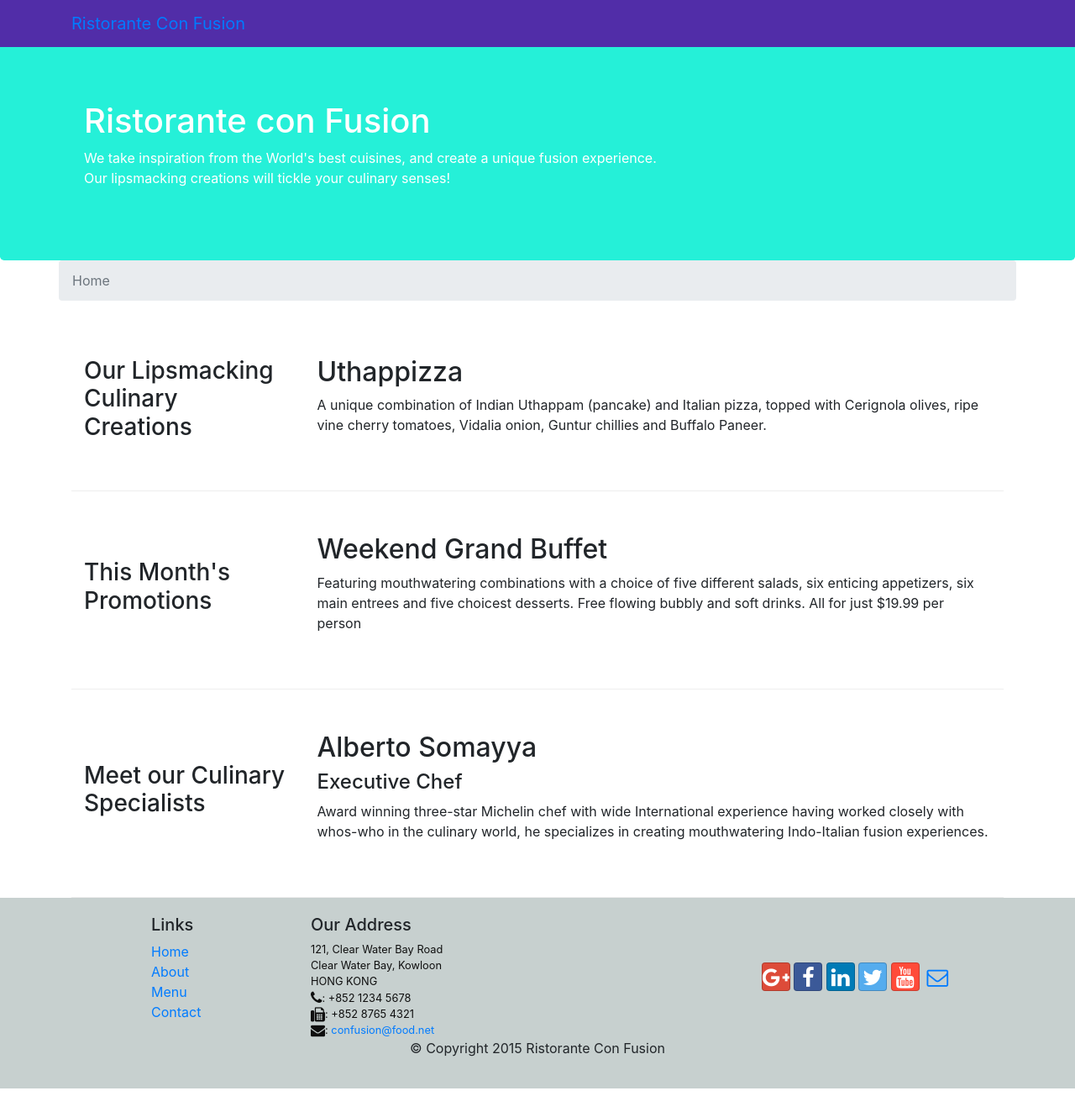
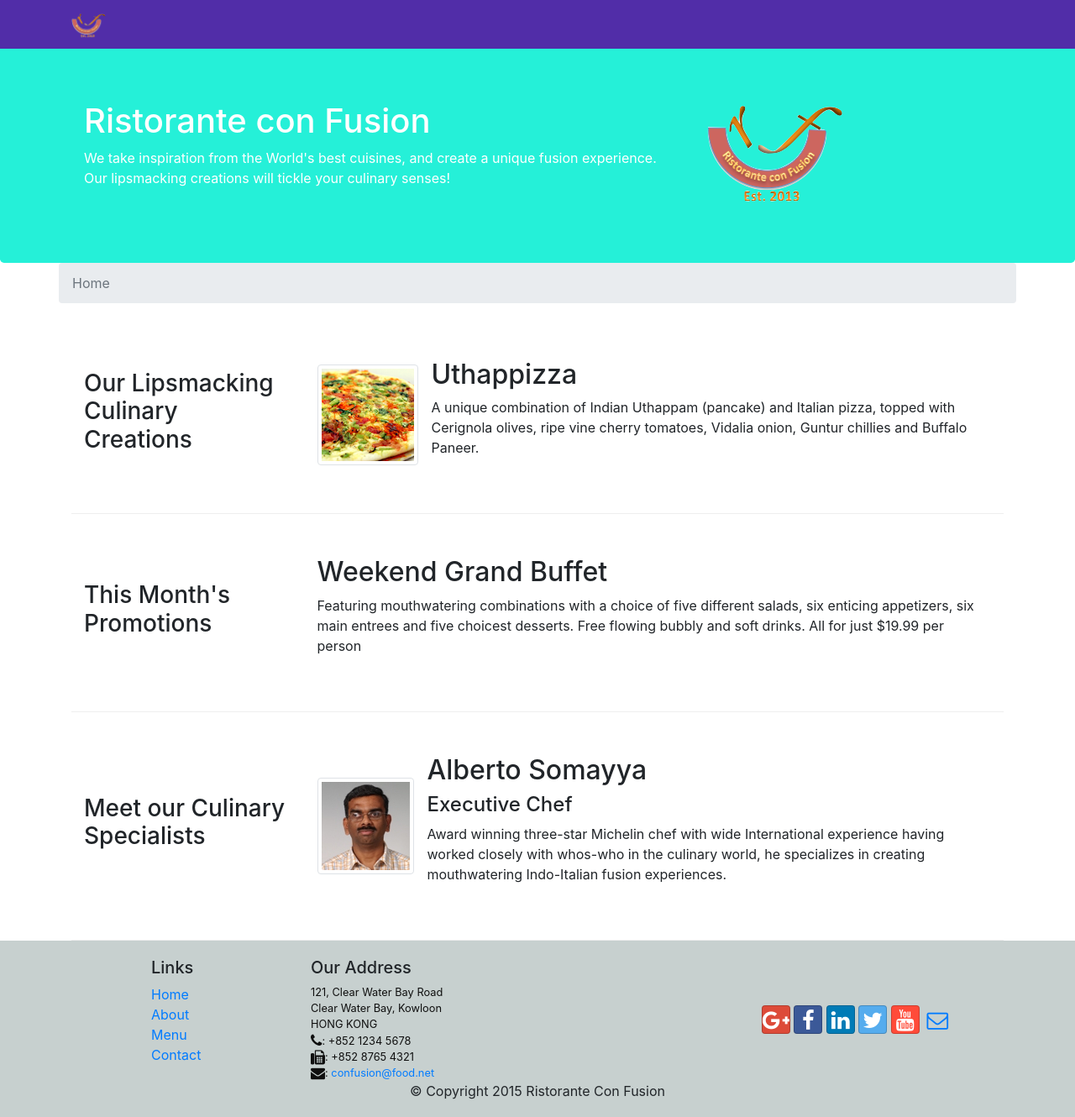
Before and after one commit to berlincho/Bootstrap4_practice, a website: page index.html in a window 1280 px wide. Shown: the whole page at 84% size. Before the commit the page ends 1296 px from the top, so only its background shows below. Drawn offline with nearby package versions, Linux system fonts and the light colour scheme.

Commit message:
Images and media

```diff
--- a/index.html
+++ b/index.html
@@ -18,7 +18,7 @@
 <body>
     <nav class="navbar navbar-inverse navbar-toggleable-sm fixed-top">
         <div class="container">
-            <a class="navbar-brand" href="#">Ristorante Con Fusion</a>
+            <a class="navbar-brand" href="#"><img src="img/logo.png" height="30" width="41"></img></a>
             <button class="navbar-toggler" type="button" data-toggle="collapse" data-target="#Navbar">
                 <span class="navbar-toggler-icon"></span>
             </button>
@@ -39,7 +39,8 @@
                     <h1>Ristorante con Fusion</h1>
                     <p>We take inspiration from the World's best cuisines, and create a unique fusion experience. Our lipsmacking creations will tickle your culinary senses!</p>
                 </div>
-                <div class="col col-sm">
+                <div class="col col-sm align-self-center">
+                    <img src="img/logo.png" class="img-fluid"></img>
                 </div>
             </div>
         </div>
@@ -59,8 +60,14 @@
                 <h3>Our Lipsmacking Culinary Creations</h3>
             </div>
             <div class="col-sm col-md flex-first">
-                <h2>Uthappizza</h2>
-                <p>A unique combination of Indian Uthappam (pancake) and Italian pizza, topped with Cerignola olives, ripe vine cherry tomatoes, Vidalia onion, Guntur chillies and Buffalo Paneer.</p>
+                <div class="media">
+                    <img class="d-flex mr-3 img-thumbnail align-self-center"
+                        src="img/uthappizza.png"></img>
+                    <div class="media-body">
+                        <h2 class="mt-0">Uthappizza</h2>
+                        <p>A unique combination of Indian Uthappam (pancake) and Italian pizza, topped with Cerignola olives, ripe vine cherry tomatoes, Vidalia onion, Guntur chillies and Buffalo Paneer.</p>
+                    </div>
+                </div>
             </div>
         </div>
 
@@ -80,10 +87,16 @@
                 <h3>Meet our Culinary Specialists</h3>
             </div>
             <div class="col-sm col-md flex-first">
-                <h2>Alberto Somayya</h2>
-                <h4>Executive Chef</h4>
-                <p>Award winning three-star Michelin chef with wide International experience having worked closely with whos-who in the culinary world, he specializes in creating mouthwatering Indo-Italian fusion experiences. </p>
-            </div>
+                <div class="media">
+                    <img class="d-flex mr-3 img-thumbnail align-self-center"
+                        src="img/alberto.png">
+                    <div class="media-body">
+                        <h2>Alberto Somayya</h2>
+                        <h4>Executive Chef</h4>
+                        <p>Award winning three-star Michelin chef with wide International experience having worked closely with whos-who in the culinary world, he specializes in creating mouthwatering Indo-Italian fusion experiences. </p>
+                    </div>
+                </div>
+           </div>
         </div>
     </div>
 
```
Also changed, not shown: img/alberto.png (added), img/buffet.png (added), img/logo.png (added), img/uthappizza.png (added), 1 other file.
